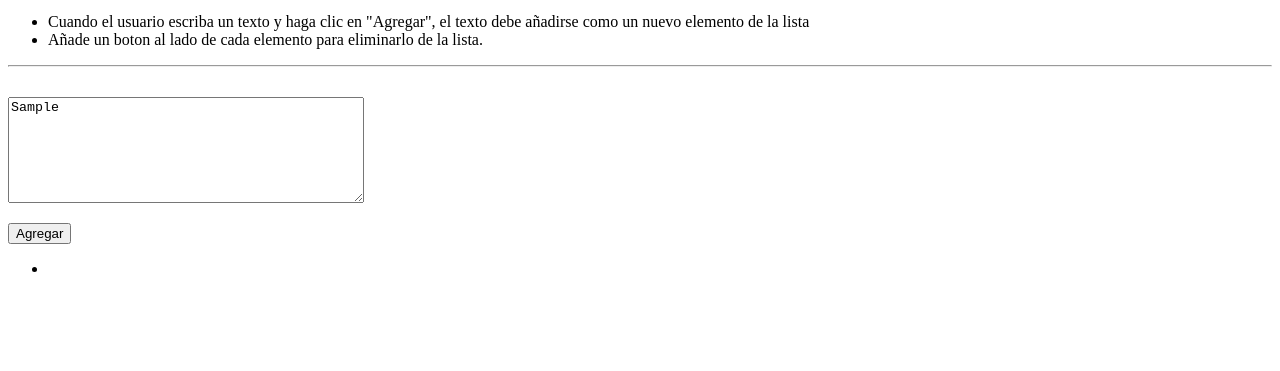
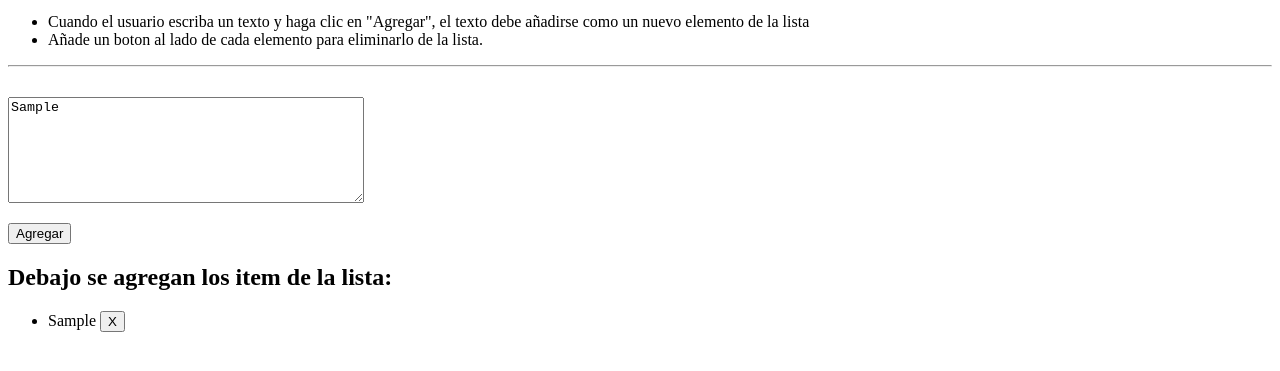
Before and after one commit to AnthonyBrito-dev/ejercicios-js, a plain HTML site: page ejercicio-3/ejercicio-3.html in a window 1280 px wide. Both pictures are taken after typing "Sample" into the empty fields and a click on the button "Agregar". Shown: the part 127-498 px from the top of the page. Drawn offline with Linux system fonts and the light colour scheme.

Commit message:
Resolucion de ejercicio 3

```diff
--- a/ejercicio-3/ejercicio-3.html
+++ b/ejercicio-3/ejercicio-3.html
@@ -34,8 +34,9 @@
         <p><button id="add">Agregar</button></p>
     </div>
 
+    <h2>Debajo se agregan los item de la lista:</h2>
     <ul id="ingresados">
-        <li id="1"></li>
+
     </ul>
 
 
--- a/ejercicio-3/ejercicio-3.js
+++ b/ejercicio-3/ejercicio-3.js
@@ -0,0 +1,24 @@
+//Seleccionamos el textarea y el boton agregar
+let buttonAdd = document.getElementById("add")
+let textareaId = document.getElementById("texto")
+let listAdd = document.getElementById("ingresados")
+
+//Toma el texto dentro y lo añade a un li
+buttonAdd.addEventListener("click", ()=> {
+    if (textareaId.value != "") {
+        let newLi = document.createElement('li')
+        let newDelete = document.createElement('button')
+        listAdd.appendChild(newLi)
+        newLi.textContent = textareaId.value + ' '
+        newLi.appendChild(newDelete)
+        newDelete.textContent = 'X'
+
+        newDelete.addEventListener('click', ()=> {
+            newLi.remove()
+        })
+
+    } else {
+        alert("no hay texto")
+    }
+
+})
```
